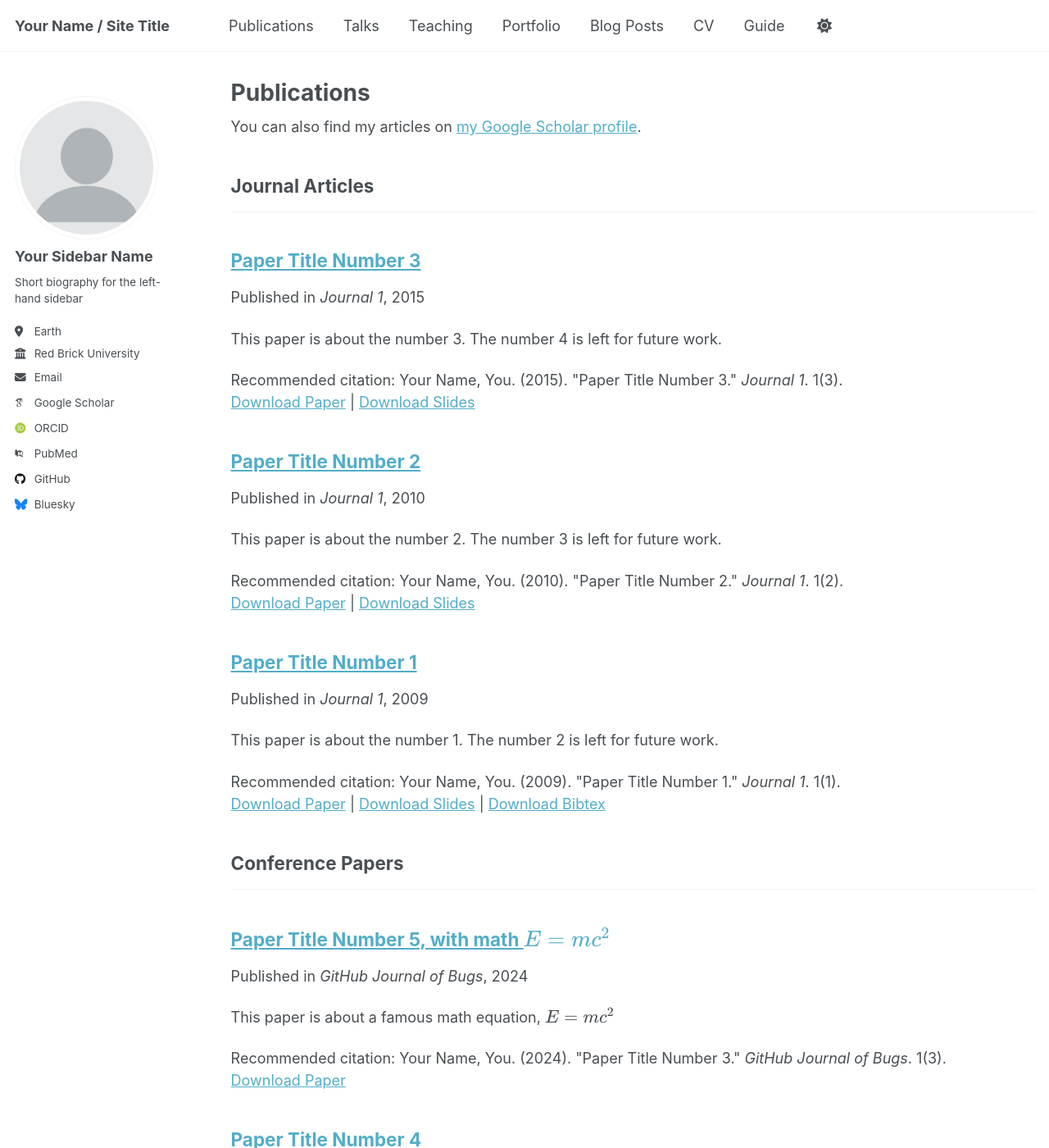
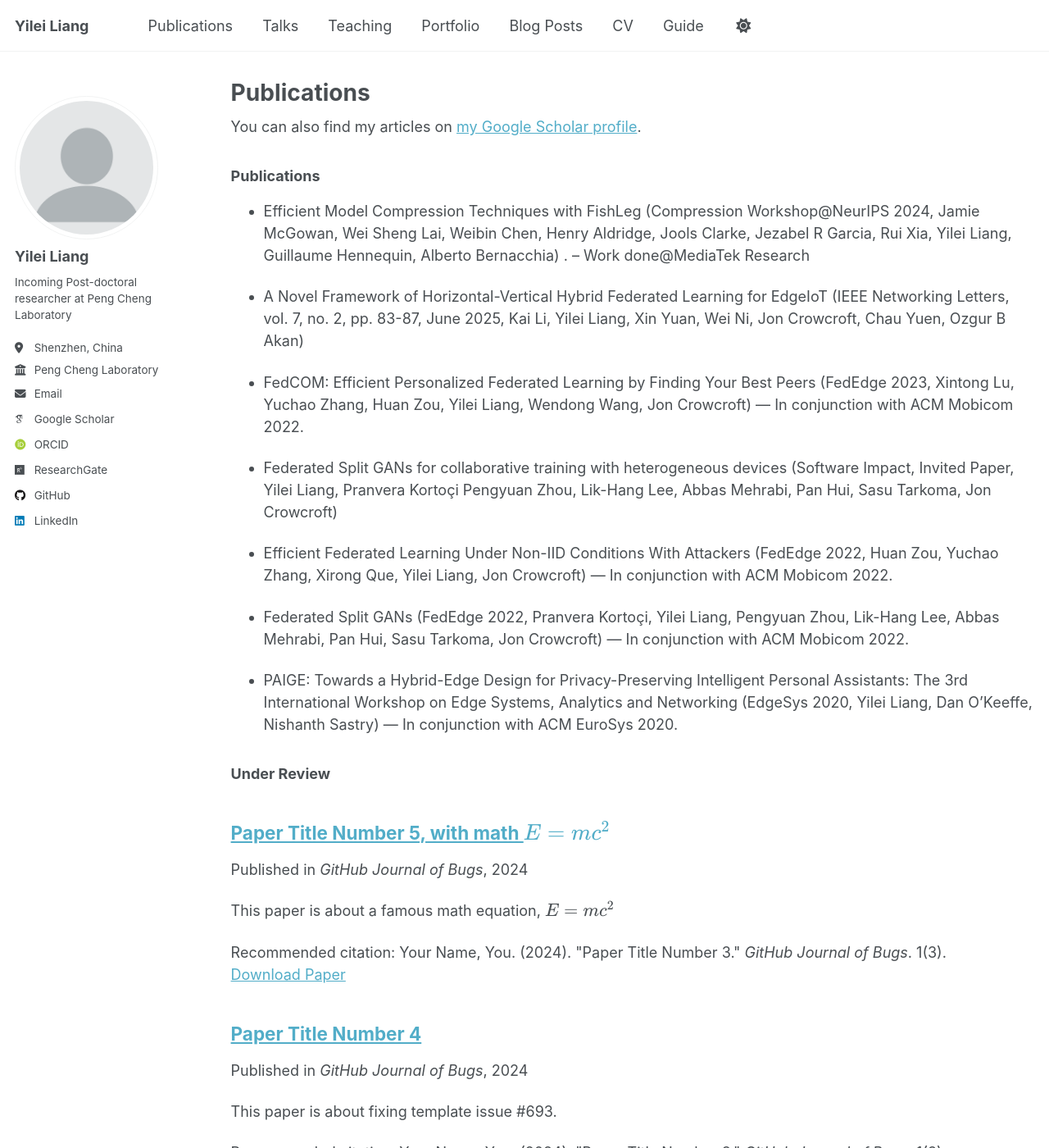
Before and after one commit to YukariSonz/YukariSonz.github.io, a Jekyll site: the page built from _pages/publications.md, in a window 1280 px wide and 1400 px high. Shown: the whole window at 82% size. Built offline with Jekyll 4.4.1, drawn with Linux system fonts in a browser that asks for light colours; some web fonts are replaced; a script that is not in the unit is left out; a file with an impossible date is left out; some of the changed text lies outside the part shown.

Commit message:
Update Pages

```diff
--- a/_config.yml
+++ b/_config.yml
@@ -9,14 +9,14 @@
 # Basic Site Settings
 locale                   : "en-US"
 site_theme               : "default" # Currently available options are "default", "air"
-title                    : "Your Name / Site Title"
+title                    : "Yilei Liang"
 title_separator          : "-"
-name                     : &name "Your Name"
-description              : &description "Your Name's academic portfolio"   # Update this with a general description of your site, this is the default if not overridden by a page
-url                      : https://academicpages.github.io # The base hostname & protocol for your site e.g. "https://[your GitHub username].github.io",
+name                     : &name "Yilei Liang"
+description              : &description "Incoming Post-doctoral researcher at Peng Cheng Laboratory, Shenzhen, China"   # Update this with a general description of your site, this is the default if not overridden by a page
+url                      : https://yukarisonz.github.io/ # The base hostname & protocol for your site e.g. "https://[your GitHub username].github.io",
                                                            # or if you already have some other page hosted on Github then use "https://[your GitHub username].github.io/[Your Repo Name]"
 baseurl                  : "" # the subpath of your site, e.g. "/blog"
-repository               : "academicpages/academicpages.github.io"
+repository               : "YukariSonz/https://yukarisonz.github.io/"
 
 # Site Author - The following control what appear as part of the author content on the side bar.
 #               If a field is blank the icon and link will not appear, otherwise it will be shown.
@@ -24,24 +24,24 @@ repository               : "academicpages/academicpages.github.io"
 author:
   # Biographic information
   avatar           : "profile.png"
-  name             : "Your Sidebar Name"
+  name             : "Yilei Liang"
   pronouns         : # example: "she/her"
-  bio              : "Short biography for the left-hand sidebar"
-  location         : "Earth"
-  employer         : "Red Brick University"
+  bio              : "Incoming Post-doctoral researcher at Peng Cheng Laboratory"
+  location         : "Shenzhen, China"
+  employer         : "Peng Cheng Laboratory"
   uri              : # URL
-  email            : "none@example.org"
+  email            : "sonzbreaker@gmail.com"
 
   # Academic websites
   academia         : # URL
   arxiv            : # URL - Update with the correct link to your profile
-  googlescholar    : "https://scholar.google.com/citations?user=PS_CX0AAAAAJ"
+  googlescholar    : "https://scholar.google.com/citations?user=kCeHlmMAAAAJ"
   inspire-hep      : # URL
   impactstory      : # URL
-  orcid            : "http://orcid.org/yourorcidurl"
+  orcid            : "https://orcid.org/0000-0002-0520-8105"
   semantic         : # URL
-  pubmed           : "https://www.ncbi.nlm.nih.gov/pubmed/?term=john+snow"
-  researchgate     : # URL
+  pubmed           : # URL
+  researchgate     : "https://www.researchgate.net/profile/Yilei-Liang"
   scopus           : # URL
 
   # Repositories and software development
@@ -54,7 +54,7 @@ author:
 
   # Social media
   artstation       : # Username
-  bluesky          : "bsky.app" # Replace this with you Bluesky username
+  bluesky          : # Username
   facebook         : # Username
   flickr           : # Username
   foursquare       : # Username
@@ -63,7 +63,7 @@ author:
   keybase          : # Username
   instagram        : # Username
   lastfm           : # Username
-  linkedin         : # Username
+  linkedin         : "yilei-liang-yukari"
   mastodon         : # URL
   medium           : # URL
   pinterest        : # Username
--- /dev/null
+++ b/_pages/publications.md
@@ -0,0 +1,43 @@
+---
+layout: archive
+title: "Publications"
+permalink: /publications/
+author_profile: true
+---
+
+{% if site.author.googlescholar %}
+  <div class="wordwrap">You can also find my articles on <a href="{{site.author.googlescholar}}">my Google Scholar profile</a>.</div>
+{% endif %}
+
+
+
+### Publications
+
+- Efficient Model Compression Techniques with FishLeg (Compression Workshop@NeurIPS 2024, Jamie McGowan, Wei Sheng Lai, Weibin Chen, Henry Aldridge, Jools Clarke, Jezabel R Garcia, Rui Xia, Yilei Liang, Guillaume Hennequin, Alberto Bernacchia) .  -- Work done@MediaTek Research
+
+
+-  A Novel Framework of Horizontal-Vertical Hybrid Federated Learning for EdgeIoT (IEEE Networking Letters, vol. 7, no. 2, pp. 83-87, June 2025, Kai Li, Yilei Liang, Xin Yuan, Wei Ni, Jon Crowcroft, Chau Yuen, Ozgur B Akan)
+
+- FedCOM: Efficient Personalized Federated Learning by Finding Your Best Peers (FedEdge 2023, Xintong Lu, Yuchao Zhang, Huan Zou, Yilei Liang, Wendong Wang, Jon Crowcroft) ---  In conjunction with ACM Mobicom 2022.
+
+
+- Federated Split GANs for collaborative training with heterogeneous devices (Software Impact, Invited Paper, Yilei Liang, Pranvera Kortoçi Pengyuan Zhou, Lik-Hang Lee, Abbas Mehrabi, Pan Hui, Sasu Tarkoma, Jon Crowcroft)
+
+- Efficient Federated Learning Under Non-IID Conditions With Attackers (FedEdge 2022, Huan Zou, Yuchao Zhang, Xirong Que, Yilei Liang, Jon Crowcroft) ---  In conjunction with ACM Mobicom 2022.
+
+- Federated Split GANs (FedEdge 2022, Pranvera Kortoçi, Yilei Liang, Pengyuan Zhou, Lik-Hang Lee, Abbas Mehrabi, Pan Hui, Sasu Tarkoma, Jon Crowcroft) ---  In conjunction with ACM Mobicom 2022.
+
+- PAIGE: Towards a Hybrid-Edge Design for Privacy-Preserving Intelligent Personal Assistants: The 3rd International Workshop on Edge Systems, Analytics and Networking (EdgeSys 2020, Yilei Liang, Dan O’Keeffe, Nishanth Sastry)  ---  In conjunction with ACM EuroSys 2020.
+
+
+
+### Under Review
+
+
+
+
+{% include base_path %}
+
+{% for post in site.publications reversed %}
+  {% include archive-single.html %}
+{% endfor %}
```
Also changed, not shown: _pages/about.md (+5 -3 lines), _pages/cv.md (+2 -3 lines), _talks/2024-04-22-talk-1.md (added, +20 -0 lines), _teaching/2023-PofC.md (added, +9 -0 lines), _teaching/2024-CompNet.md (added, +21 -0 lines).
